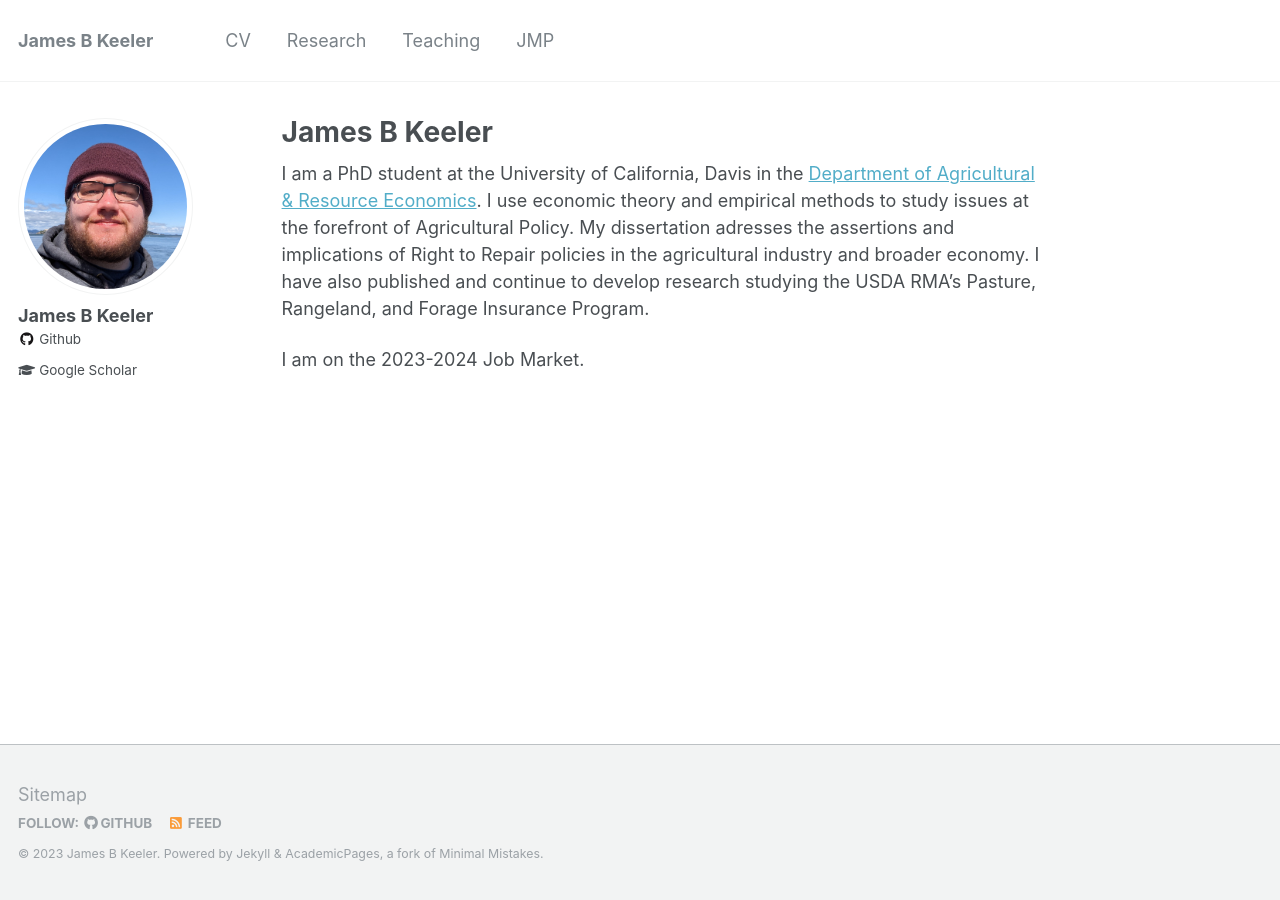
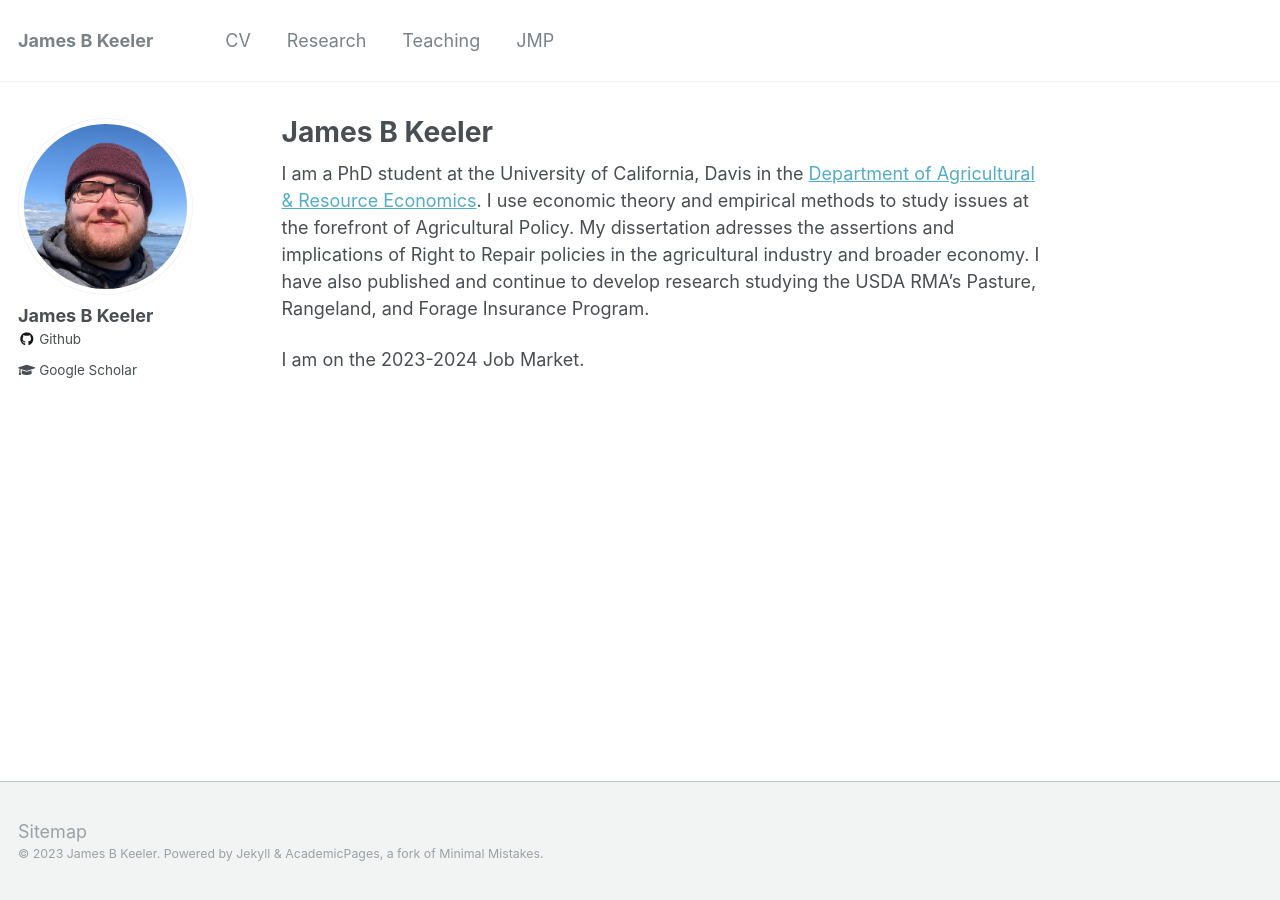
Before and after one commit to jbkeeler/jbkeeler.github.io, a Jekyll site: the page built from _pages/about.md, in a window 1280 px wide. Built offline with Jekyll 4.4.1, drawn with Linux system fonts in a browser that asks for light colours.

Commit message:
shrink footer

```diff
--- a/_config.yml
+++ b/_config.yml
@@ -13,7 +13,7 @@
 description              : &description "personal description"
 url                      : "https://jbkeeler.github.io" # the base hostname & protocol for your site e.g. "https://mmistakes.github.io"
 baseurl                  : "" # the subpath of your site, e.g. "/blog"
-repository               : "jbkeeler/jbkeeler.github.io"
+repository               : "jbkeeler.github.io"
 teaser                   :  # filename of teaser fallback teaser image placed in /images/, .e.g. "500x300.png"
 breadcrumbs              : false # true, false (default)
 words_per_minute         : 160
--- a/_includes/footer.html
+++ b/_includes/footer.html
@@ -1,24 +1,5 @@
 {% include base_path %}
 
-<div class="page__footer-follow">
-  <ul class="social-icons">
-    {% if site.data.ui-text[site.locale].follow_label %}
-      <li><strong>{{ site.data.ui-text[site.locale].follow_label }}</strong></li>
-    {% endif %}
-    {% if site.twitter.username %}
-      <li><a href="https://twitter.com/{{ site.twitter.username }}"><i class="fab fa-twitter-square" aria-hidden="true"></i> Twitter</a></li>
-    {% endif %}
-    {% if site.facebook.username %}
-      <li><a href="https://facebook.com/{{ site.facebook.username }}"><i class="fab fa-facebook-square" aria-hidden="true"></i> Facebook</a></li>
-    {% endif %}
-    {% if site.author.github %}
-      <li><a href="http://github.com/{{ site.author.github }}"><i class="fab fa-github" aria-hidden="true"></i> GitHub</a></li>
-    {% endif %}
-    {% if site.author.bitbucket %}
-      <li><a href="http://bitbucket.org/{{ site.author.bitbucket }}"><i class="fab fa-bitbucket" aria-hidden="true"></i> Bitbucket</a></li>
-    {% endif %}
-    <li><a href="{% if site.atom_feed.path %}{{ site.atom_feed.path }}{% else %}{{ base_path }}/feed.xml{% endif %}"><i class="fa fa-fw fa-rss-square" aria-hidden="true"></i> {{ site.data.ui-text[site.locale].feed_label | default: "Feed" }}</a></li>
-  </ul>
-</div>
+
 
 <div class="page__footer-copyright">&copy; {{ site.time | date: '%Y' }} {{ site.name | default: site.title }}. {{ site.data.ui-text[site.locale].powered_by | default: "Powered by" }} <a href="http://jekyllrb.com" rel="nofollow">Jekyll</a> &amp; <a href="https://github.com/academicpages/academicpages.github.io">AcademicPages</a>, a fork of <a href="https://mademistakes.com/work/minimal-mistakes-jekyll-theme/" rel="nofollow">Minimal Mistakes</a>.</div>
```
